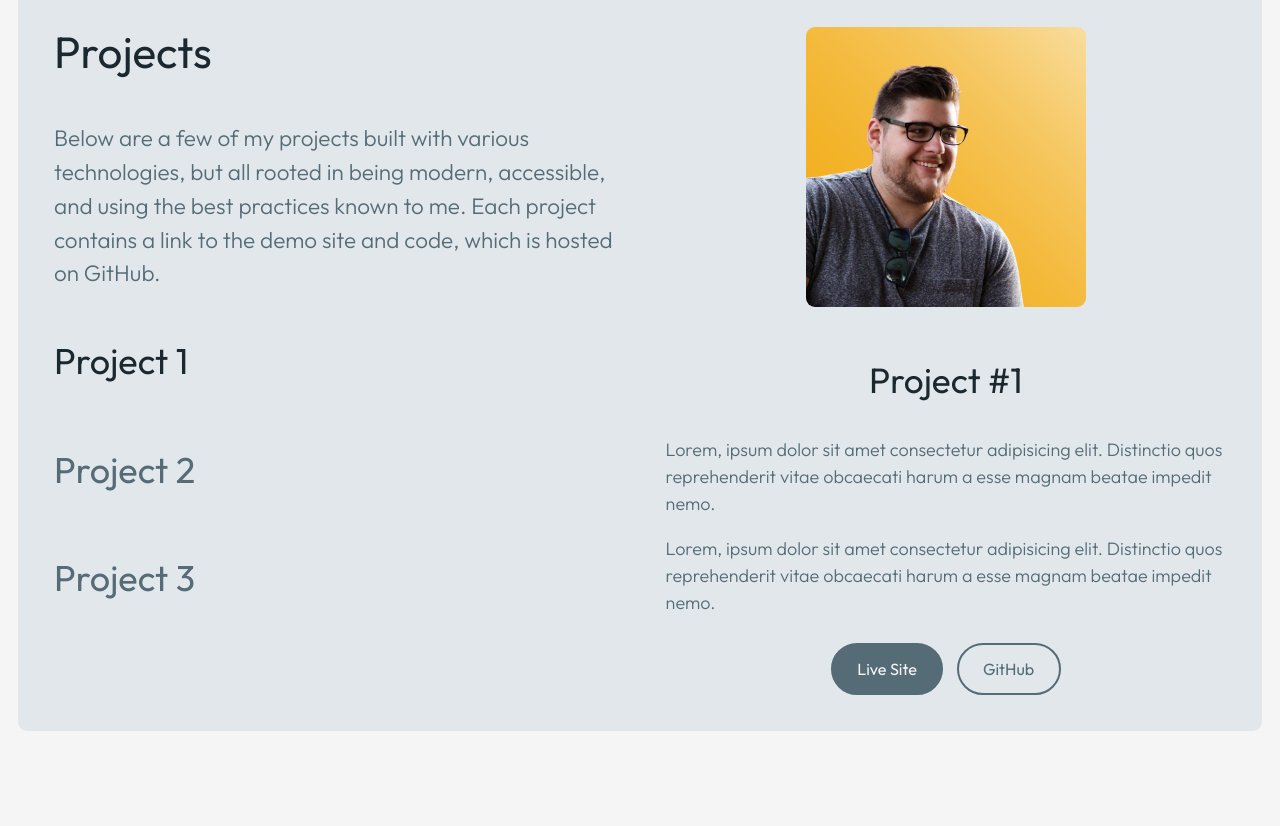
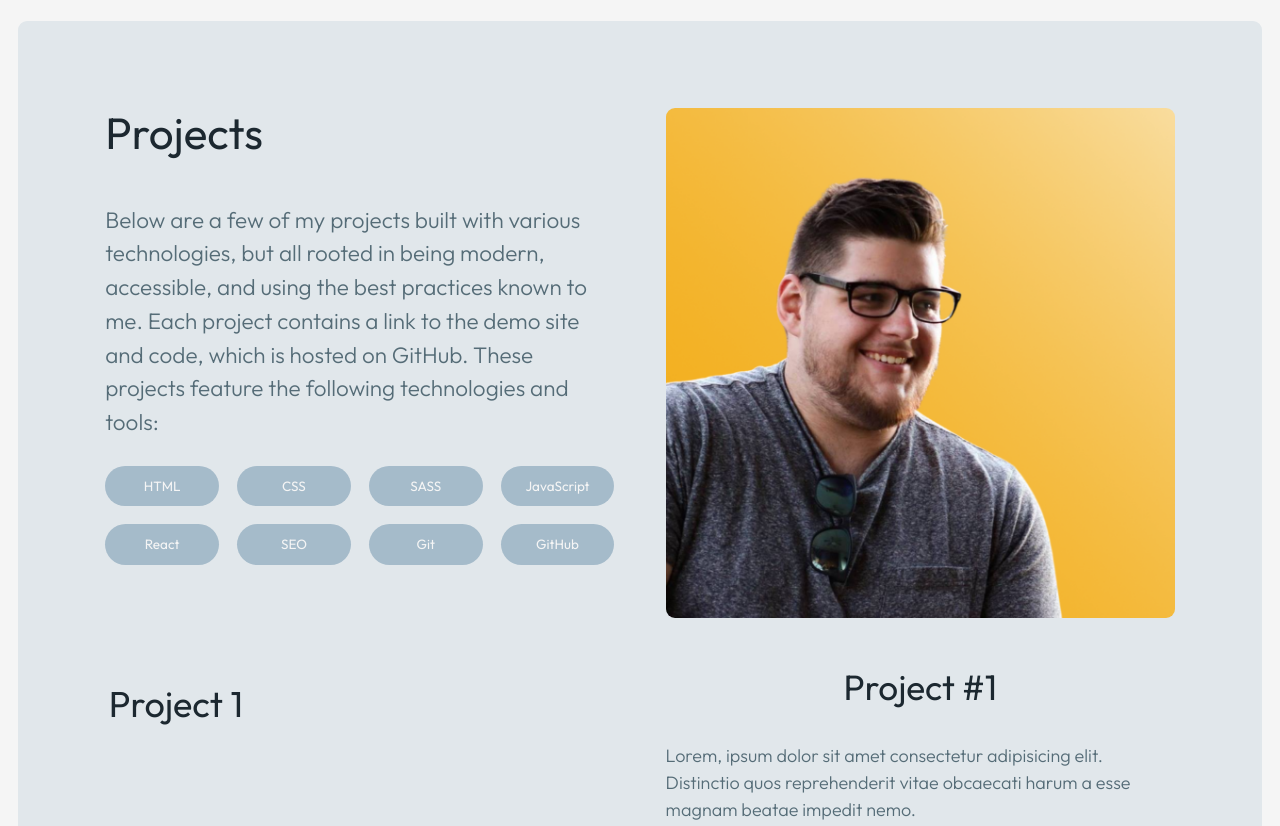
Before and after one commit to ryandotfurrer/ryanfurrer-v4, a plain HTML site: page index.html in a window 1280 px wide. Shown: the part 1580-2406 px from the top of the page. Drawn offline with Linux system fonts and the light colour scheme; some icons are missing.

Commit message:
Finished styling projects section

```diff
--- a/index.html
+++ b/index.html
@@ -165,7 +165,36 @@
             <h2>Projects</h2>
             <p class="light-font p-xl">
               Below are a few of my projects built with various technologies, but all rooted in being modern, accessible, and using the best practices known to me. Each project contains a link to the demo site and code, which is hosted on GitHub.
+              These projects feature the following technologies and tools:
             </p>
+            <div class="tech-list-container">
+              <ul role="list" class="tech-list">
+                <li>
+                  <p>HTML</p>
+                </li>
+                <li>
+                  <p>CSS</p>
+                </li>
+                <li>
+                  <p>SASS</p>
+                </li>
+                <li>
+                  <p>JavaScript</p>
+                </li>
+                <li>
+                  <p>React</p>
+                </li>
+                <li>
+                  <p>SEO</p>
+                </li>
+                <li>
+                  <p>Git</p>
+                </li>
+                <li>
+                  <p>GitHub</p>
+                </li>
+              </ul>
+            </div>
           </div>
             <div class="tablist" role="tablist" aria-label="Web Development Projects">
               <button role="tab" aria-selected="true" id="project-1">
@@ -186,11 +215,11 @@
                 Distinctio quos reprehenderit vitae obcaecati harum a esse magnam
                 beatae impedit nemo.
               </p>
-              <p class="project-description light-font">
+              <!-- <p class="project-description light-font">
                 Lorem, ipsum dolor sit amet consectetur adipisicing elit.
                 Distinctio quos reprehenderit vitae obcaecati harum a esse magnam
                 beatae impedit nemo.
-              </p>
+              </p> -->
               <div class="project-links">
                 <a href="#" target="_blank" rel="noopener noreferrer" class="styled-link link-button">Live Site</a>
                 <a href="#" target="_blank" rel="noopener noreferrer" class="styled-link link-button">GitHub</a>
--- a/scss/styles.scss
+++ b/scss/styles.scss
@@ -381,6 +381,33 @@ i {
   background-color: var(--bg-secondary);
   .wrapper {
     .tabs {
+      .projects-header {
+        .tech-list-container {
+          margin-bottom: 3rem;
+          .tech-list {
+            display: grid;
+            grid-template-columns: 1fr 1fr 1fr 1fr;
+            gap: 1rem;
+
+            li {
+              background-color: var(--bg-tertiary);
+              border-radius: 5rem;
+              font-size: 0.75rem;
+              padding: 0.75em 1.5em;
+              margin-left: 0;
+              text-align: center;
+
+              &:last-of-type {
+                margin-bottom: 0;
+              }
+
+              p {
+                color: var(--bg-primary);
+              }
+            }
+          }
+        }
+      }
       .tablist {
         border-bottom: 1px solid var(--text-secondary);
         display: flex;
@@ -421,12 +448,10 @@ i {
       }
 
       .project-panel {
-        .project-image {
-          width: 50%;
-        }
         .project-links {
           display: flex;
-          gap: 0 0.75rem;
+          flex-direction: column;
+          gap: 0.75rem 0;
 
           a {
             border: 2px solid var(--text-secondary);
@@ -465,13 +490,9 @@ i {
     gap: 1.5rem 0;
 
     div {
+      background-color: var(--bg-secondary);
       border-radius: 0.5rem;
       padding: 1rem;
-      transition: background-color 0.3s ease;
-
-      &:hover {
-        background-color: var(--bg-secondary);
-      }
       .blog-image {
         max-width: 100%;
       }
--- a/src/css/media-queries.css
+++ b/src/css/media-queries.css
@@ -123,14 +123,13 @@
     gap: 0 4vw;
   }
 
-  #profile-img-container {
-    width: 40%;
-  }
-
   #about-text-container {
     display: flex;
     flex-direction: column;
-    width: 60%;
+  }
+
+  #projects .wrapper .tabs p {
+    max-width: 100%;
   }
 
   #projects > #projects-container > #projects-tab-container button {
@@ -138,19 +137,40 @@
     display: flex;
     font-size: 1.25rem;
   }
+
   #projects > #projects-container > #projects-tab-container button > i {
     display: inline-block;
     font-size: 2rem;
   }
 
+  .project-image {
+    margin: 0 auto;
+    margin-top: 3rem;
+    max-width: 75%;
+  }
+
+  #projects .wrapper .tabs .project-panel .project-links {
+    gap: 0 0.75rem;
+    flex-direction: row;
+  }
+
   #blog #blog-articles-container {
     grid-template-columns: 1fr 1fr;
-    /* gap: 1.5rem 1.5rem; */
+    gap: 0 1.5rem;
+  }
+
+  #blog #blog-articles-container div {
+    background-color: transparent;
+    transition: background-color 0.3s ease;
+  }
+
+  #blog #blog-articles-container div:hover {
+    background-color: var(--bg-secondary);
   }
 
   #cta {
     margin: 0 auto;
-    /* padding: 4vw; */
+    padding: 4vw;
     max-width: 65%;
   }
 
@@ -159,6 +179,7 @@
   }
 }
 
+/*-----1080px or wider styling-----*/
 @media only screen and (min-width: 1080px) {
   h1 {
     font-size: 3.052rem;
@@ -184,11 +205,9 @@
     max-width: 90%;
   }
 
-  /* #projects .wrapper {
-    grid-row-gap: 0px;
-    padding-left: 3rem;
-    padding-right: 3rem;
-  } */
+  #projects .wrapper {
+    padding: 4vw;
+  }
 
   #projects .wrapper .tabs {
     display: grid;
@@ -201,14 +220,11 @@
     grid-area: 1 / 1 / 2 / 2;
   }
   #projects .wrapper .tabs .tablist {
-    justify-content: space-between;
     border: none;
-    display: flex;
-    flex-direction: column;
-    font-style: 1rem;
+    display: grid;
+    justify-content: start;
     grid-area: 2 / 1 / 3 / 2;
     margin-bottom: 0;
-    height: 65%;
   }
 
   #projects .wrapper .tabs .tablist button {
@@ -217,54 +233,41 @@
     font-size: 2rem;
     margin: 0;
     padding: 0;
-    justify-content: space-between;
-    width: 11rem;
-    transition: all 0.3s ease;
+    transition: color 0.3s ease;
   }
 
   #projects .wrapper .tabs .tablist button i {
     font-size: 3rem;
+    transition: opacity 0.5s ease, transform 0.5s ease;
   }
 
   #projects .wrapper .tabs .tablist button[aria-selected='true'] {
-    border: none;
-    width: 12rem;
     opacity: 1;
   }
 
   #projects .wrapper .tabs .tablist button[aria-selected='true'] i {
     color: var(--text-primary);
     opacity: 1;
+    transform: translateX(2rem);
   }
   #projects .wrapper .tabs .project-panel {
     place-items: center;
     grid-area: 1 / 2 / 3 / 3;
-    /* padding-top: 1.5rem;
-    padding-bottom: 1rem; */
     min-height: 50vh;
   }
-  #projects .wrapper .tabs .project-panel .project-image {
-    border-radius: 0.5rem;
-    width: 50%;
+  .project-image {
+    margin-top: 0;
+    max-width: 100%;
   }
-  /* #projects .wrapper .tabs .project-panel .project-name {
+
+  #projects .wrapper .tabs .project-panel .project-name {
     line-height: 1;
     margin-bottom: 2rem;
-  } */
-  /* #projects .wrapper .tabs .project-panel p {
-    margin-bottom: 1rem;
-  } */
-  #projects .wrapper .tabs .project-panel .project-links {
-    display: flex;
-    /* gap: 0.5rem; */
   }
+
   #projects .wrapper .tabs .project-panel .project-links a {
-    /* border-radius: 15rem; */
-    /* font-size: 0.9rem;
-    padding: 0.5rem 1rem; */
     text-align: center;
     transition: border-color 0.3s ease;
-    /* width: 4rem; */
     transition: background-color 0.3s ease, border-color 0.3s ease,
       color 0.3s ease;
   }
```
Also changed, not shown: src/css/styles.css.
